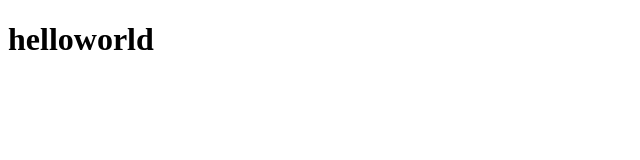
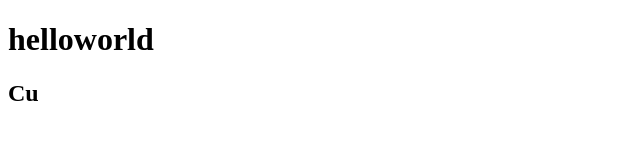
Before and after one commit to wqt-tqw/testDome, a plain HTML site: page index.html in a window 1280 px wide. Shown: the full height of the page, 0-640 px from the left. Drawn offline with Linux system fonts and the light colour scheme.

Commit message:
这是第二次提交，修改了index.html

```diff
--- a/index.html
+++ b/index.html
@@ -6,5 +6,6 @@
 	</head>
 	<body>
 		<h1>helloworld</h1>
+		<h2>Cu</h2>
 	</body>
 </html>
```
